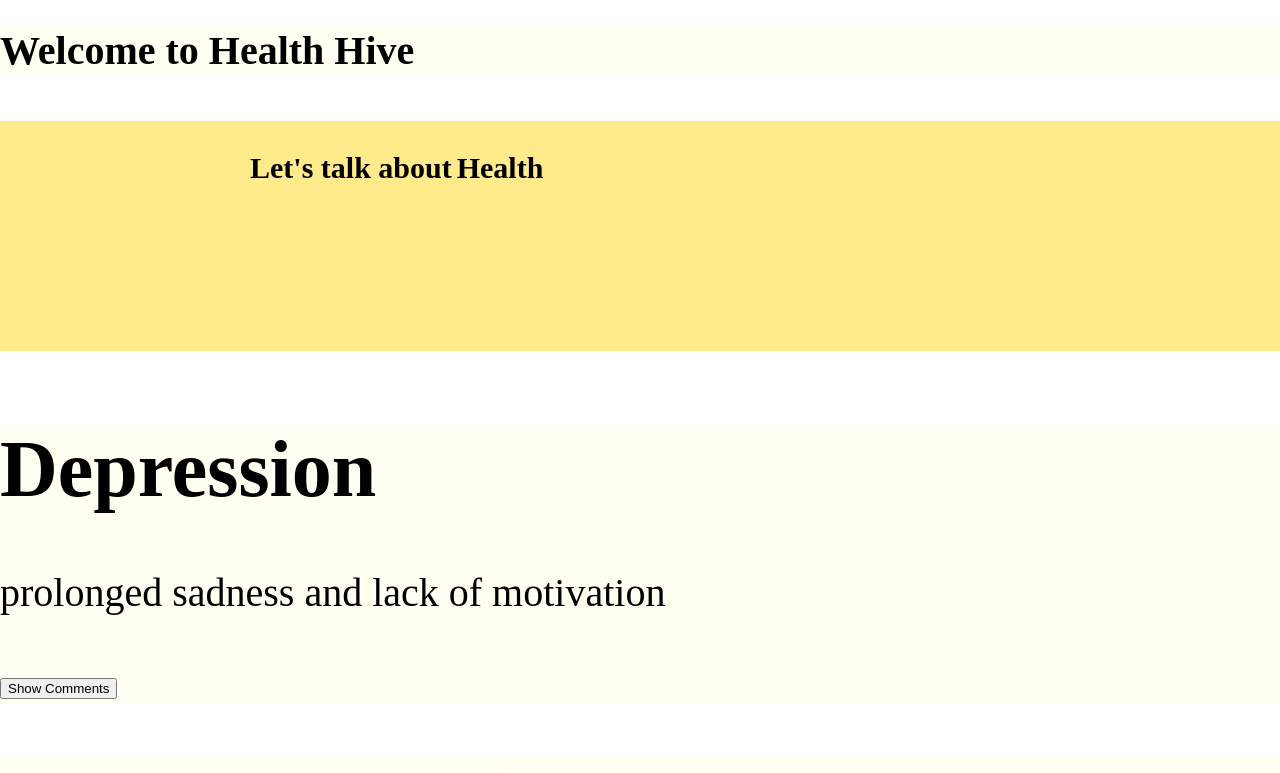
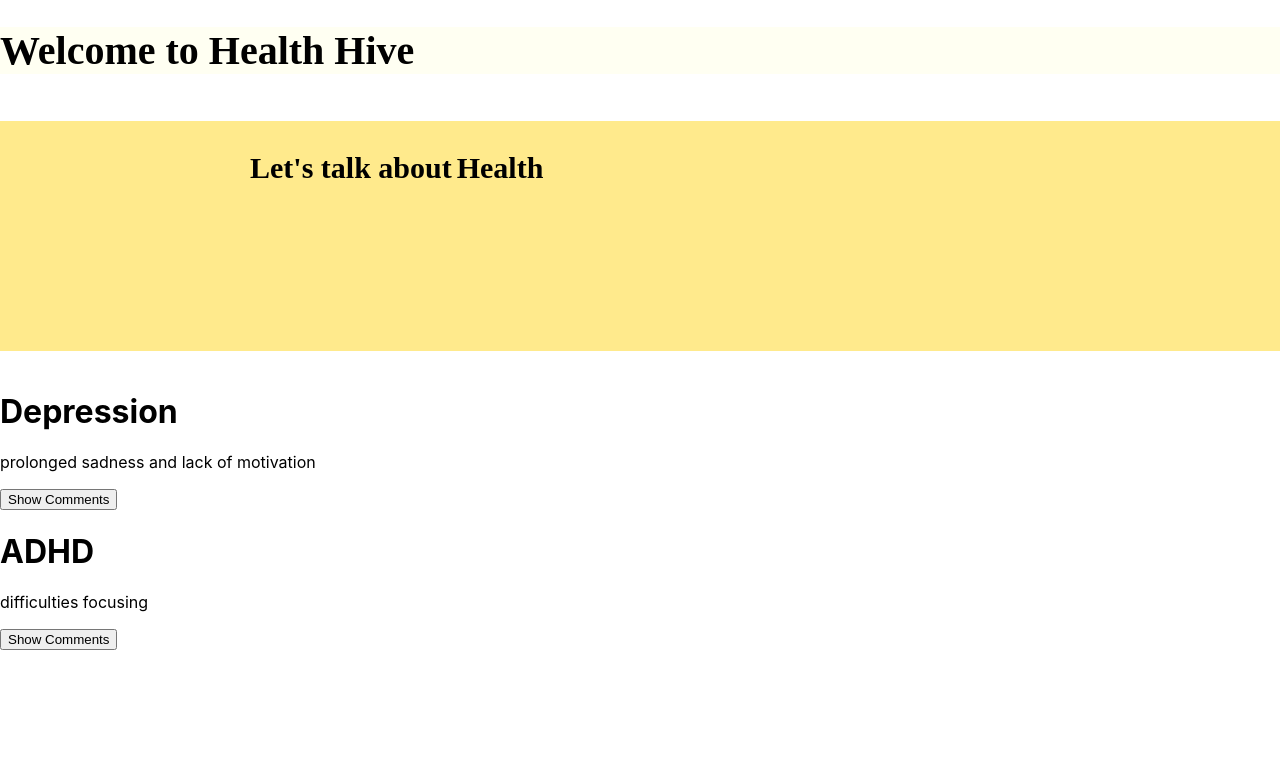
Before and after one commit to akosek4/healthhive, a React (Create React App) app in the folder health/: page / in a window 1280 px wide. Shown: the top 773 px of the page. Built offline with nearby package versions, Linux system fonts and the light colour scheme.

Commit message:
changes to disorders

```diff
--- a/health/src/App.css
+++ b/health/src/App.css
@@ -5,9 +5,7 @@ background: rgba(255, 253, 205, 0.253)
 }
 
 .Disorder {
-  font-family: 'Satisfy';
-  font-size: 40px;
-background: rgba(255, 253, 205, 0.253)
+
 }
 
 .Parent{display: inline-flex;
```
